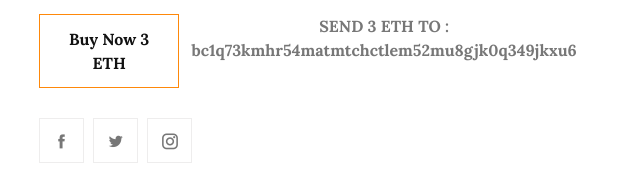
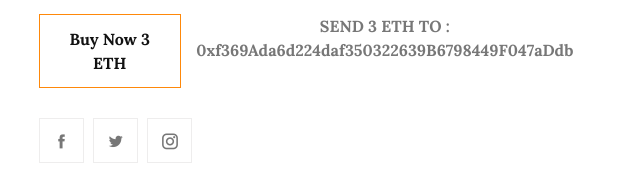
Before and after one commit to BOMBKILLA49/bonylegs, a plain HTML site: page index.html in a window 1280 px wide. Shown: the part 593-773 px from the top of the page, 46-686 px from the left. Drawn offline with Linux system fonts and the light colour scheme.

Commit message:
Update index.html

```diff
--- a/index.html
+++ b/index.html
@@ -78,7 +78,7 @@
                            <div class="hero-btn-wrapper">
                               <span class="domain-offering">Buy Now 3 ETH</span>
                               <br><br/>
-                              <center><b><p>SEND 3 ETH TO : bc1q73kmhr54matmtchctlem52mu8gjk0q349jkxu6 </p></b></center>
+                              <center><b><p>SEND 3 ETH TO : 0xf369Ada6d224daf350322639B6798449F047aDdb </p></b></center>
                            </div>
                            <ul class="social-links">
                               <li><a href="#"><i class="icofont-facebook"></i></a></li>
```
